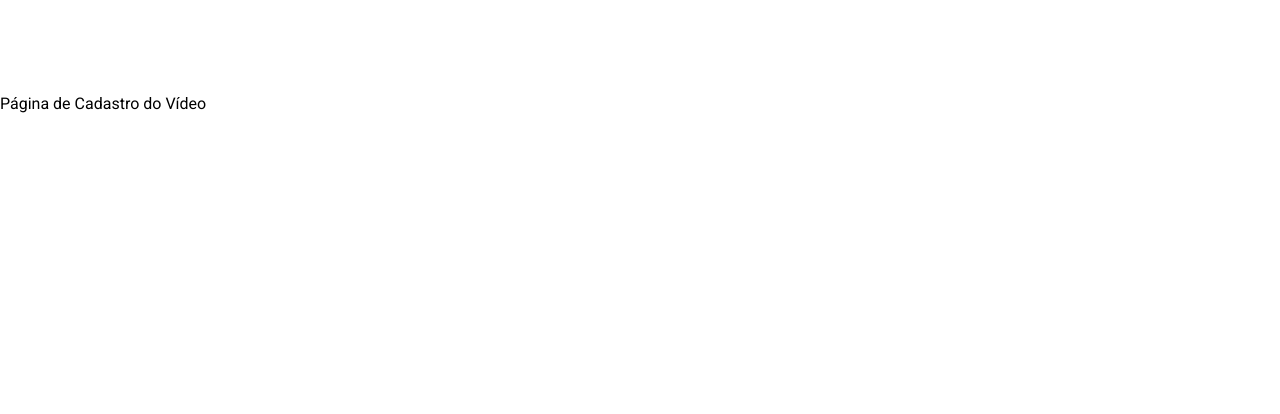
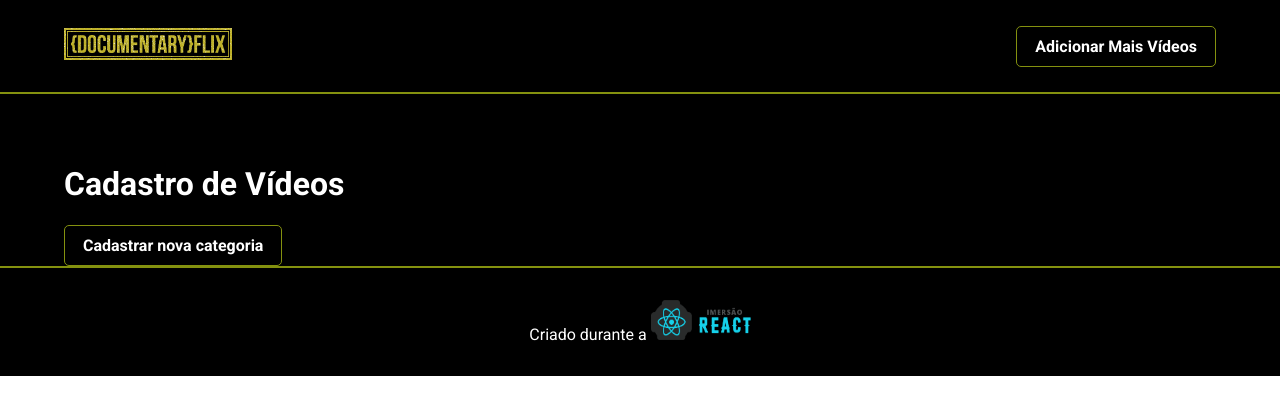
Before and after one commit to Kamila-Vieira/DocumentaryFlix, a React (Create React App) app: page /cadastro/video in a window 1280 px wide. Shown: the top 414 px of the page. Built offline with nearby package versions, Linux system fonts and the light colour scheme.

Commit message:
alterações gerais

```diff
--- a/src/components/Footer/index.js
+++ /dev/null
@@ -1,28 +0,0 @@
-import React from 'react';
-import { FooterBase } from './styles';
-/* import logoMain from '../../assets/img/logoMain.png';*/
-import logoImersao from '../../assets/img/logoImersao.png';
-
-function Footer() {
-  return (
-    <FooterBase>
-     {/* <a href="https://www.alura.com.br/">
-        <img src="https://www.alura.com.br/assets/img/alura-logo-white.1570550707.svg" alt="Logo Alura" />
-      </a>
-       <p/>
-      <a href="https://tech-dev-flix.vercel.app/">
-        <img src={logoMain} alt="Logo tech.dev.flix" />
-      </a> */}
-      <p>
-        Criado durante a
-        {' '}
-        <a className="logo" href="https://www.alura.com.br/imersao-react">
-          <img src={logoImersao} alt="Imersão react da Alura" width="100" height="40"/>
-        </a>
-
-      </p>
-    </FooterBase>
-  );
-}
-
-export default Footer;
--- /dev/null
+++ b/src/components/PageDefault/Footer/index.js
@@ -0,0 +1,19 @@
+import React from 'react';
+import { FooterBase } from './styles';
+/* import logoMain from '../../assets/img/logoMain.png';*/
+import logoImersao from '../../../assets/img/logoImersao.png';
+
+function Footer() {
+  return (
+    <FooterBase>
+      Criado durante a
+        {' '}
+        <a className="logo" href="https://www.alura.com.br/imersao-react" target="_blank">
+          <img src={logoImersao} alt="Imersão react da Alura" width="100" height="40" />
+        </a>
+
+    </FooterBase>
+  );
+}
+
+export default Footer;
--- a/src/components/Footer/styles.js
+++ b/src/components/PageDefault/Footer/styles.js
@@ -10,10 +10,6 @@ export const FooterBase = styled.footer`
   padding-bottom: 32px;
   color: var(--white);
   text-align: center;
-  .logo{
-    height: 30%;
-
-  }
   @media (max-width: 800px) {
     margin-bottom: 50px;
   }
--- a/src/components/Menu/index.js
+++ b/src/components/PageDefault/Menu/index.js
@@ -1,18 +1,19 @@
 import React from 'react';
-import logoMain from '../../assets/img/logoMain.png';
+import {Link} from 'react-router-dom';
+import logoMain from '../../../assets/img/logoMain.png';
 import './Menu.css';
-import Button from '../Button';
+import Button from '../../Button';
 // import ButtonLink from './components/ButtonLink';
 
 function Menu(){
 
     return(
         <nav className="Menu">
-            <a href="/">
+            <Link to="/">
             <img className="Logo" src={logoMain} alt="Tech.Dev.Flix logo"/>
-            </a>
-            <Button as="a" className="ButtonLink" href="/">
-                Novo Vídeo
+            </Link>
+            <Button as={Link} to="/cadastro/video" className="ButtonLink">
+                Adicionar Mais Vídeos
             </Button>
         </nav>
     );
--- /dev/null
+++ b/src/components/PageDefault/index.js
@@ -0,0 +1,31 @@
+import React from 'react';
+import Menu from './Menu';
+import Footer from './Footer';
+import syled from 'styled-components';
+import styled from 'styled-components';
+
+
+const Main = styled.main`
+    background-color: var(--black);
+    color: var(--white);
+    flex:1;
+    padding-top:50px;
+    padding-left: 5%;
+    padding-right: 5%;
+
+`;
+
+function PageDefault({children}){
+    return(
+            <>
+            <Menu />
+                <Main>
+                    {children}
+                </Main>
+            <Footer/>
+            </>
+    );
+
+}
+
+export default PageDefault;
--- a/src/index.css
+++ b/src/index.css
@@ -26,3 +26,10 @@ body {
 a {
   color: inherit;
 }
+
+#root{
+/*   min-height: 100vh;
+ */  min-height: calc(100vh - var (--bodyPaddingTop));
+  display: flex;
+  flex-direction: column;
+}
--- a/src/index.js
+++ b/src/index.js
@@ -1,22 +1,19 @@
 import React from 'react';
 import ReactDOM from 'react-dom';
 import './index.css';
-import App from './App';
+import Home from './pages/Home';
 import {BrowserRouter, Switch, Route} from 'react-router-dom';
+import CadastroVideo from './pages/cadastro/video';
 
-function CadastroVideo(){
-  return(
-    <div>
-      Página de Cadastro do Vídeo
-    </div>
-  )
-}
-
+const NaoExiste = () => (<div>Página 404</div>)
 ReactDOM.render(
  <BrowserRouter>
     <Switch>
+      < Route path="/" component={Home} exact/>
       < Route path="/cadastro/video" component={CadastroVideo} />
-      < Route path="/" component={App} />
-    </Switch>   </BrowserRouter>,
+      {/* erro 404: QUANDO A PAGINA NÃO EXISTIR*/}
+      < Route component={NaoExiste} />
+    </Switch>
+    </BrowserRouter>,
   document.getElementById('root')
 );
--- /dev/null
+++ b/src/pages/cadastro/video/index.js
@@ -0,0 +1,18 @@
+import React from 'react';
+import PageDefault from '../../../components/PageDefault';
+import { Link } from 'react-router-dom';
+import Button from '../../../components/Button';
+
+function CadastroVideo(){
+    return(
+        <PageDefault>
+            <h1>Cadastro de Vídeos</h1>
+            <Button as={Link} to="/cadastro/categoria">
+                Cadastrar nova categoria
+            </Button>
+        </PageDefault>
+    )
+  }
+
+
+  export default CadastroVideo;
```
Also changed, not shown: src/pages/Home/index.js (renamed from src/App.js, +7 -7 lines), src/components/PageDefault/Menu/Menu.css (renamed from src/components/Menu/Menu.css), src/components/PageDefault/Menu/components/ButtonLink/index.js (renamed from src/components/Menu/components/ButtonLink/index.js), src/data/dados_iniciais.json (renamed from src/components/data/dados_iniciais.json).
